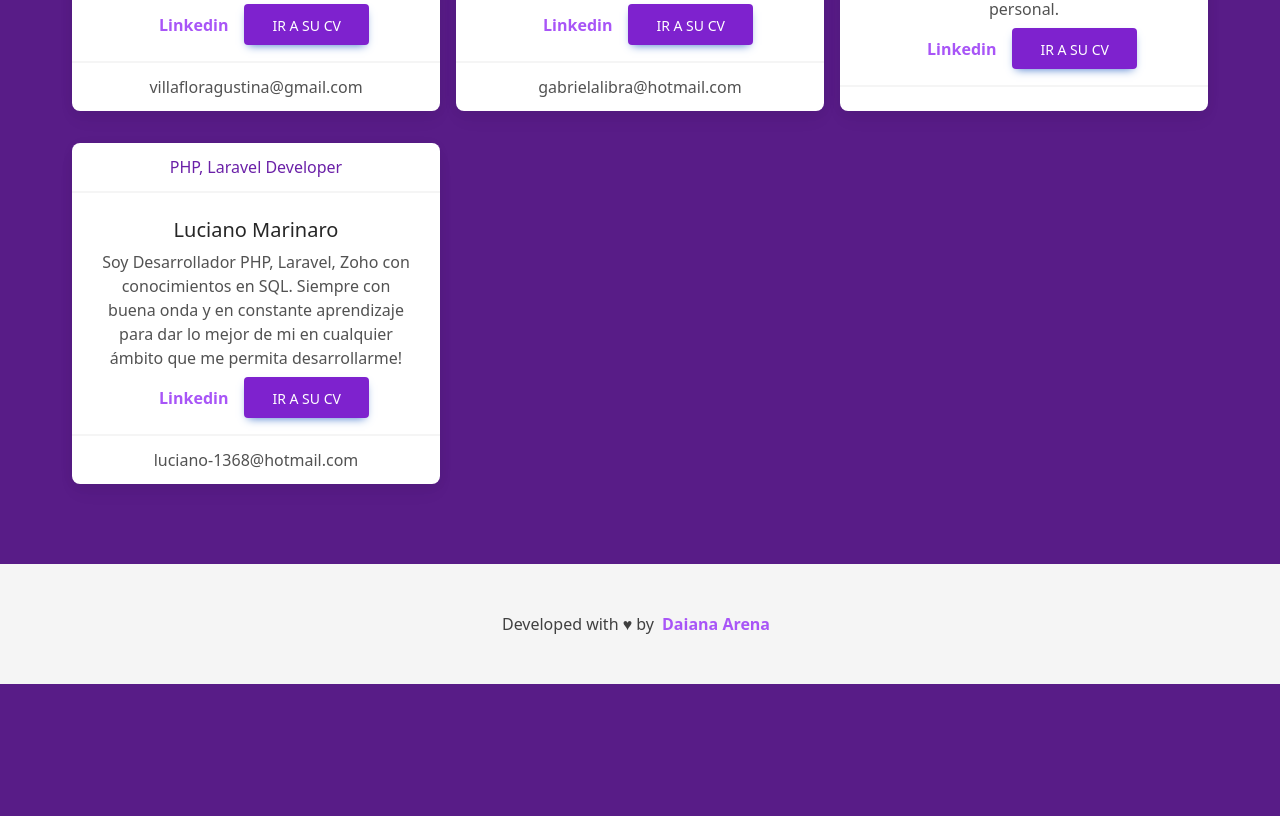
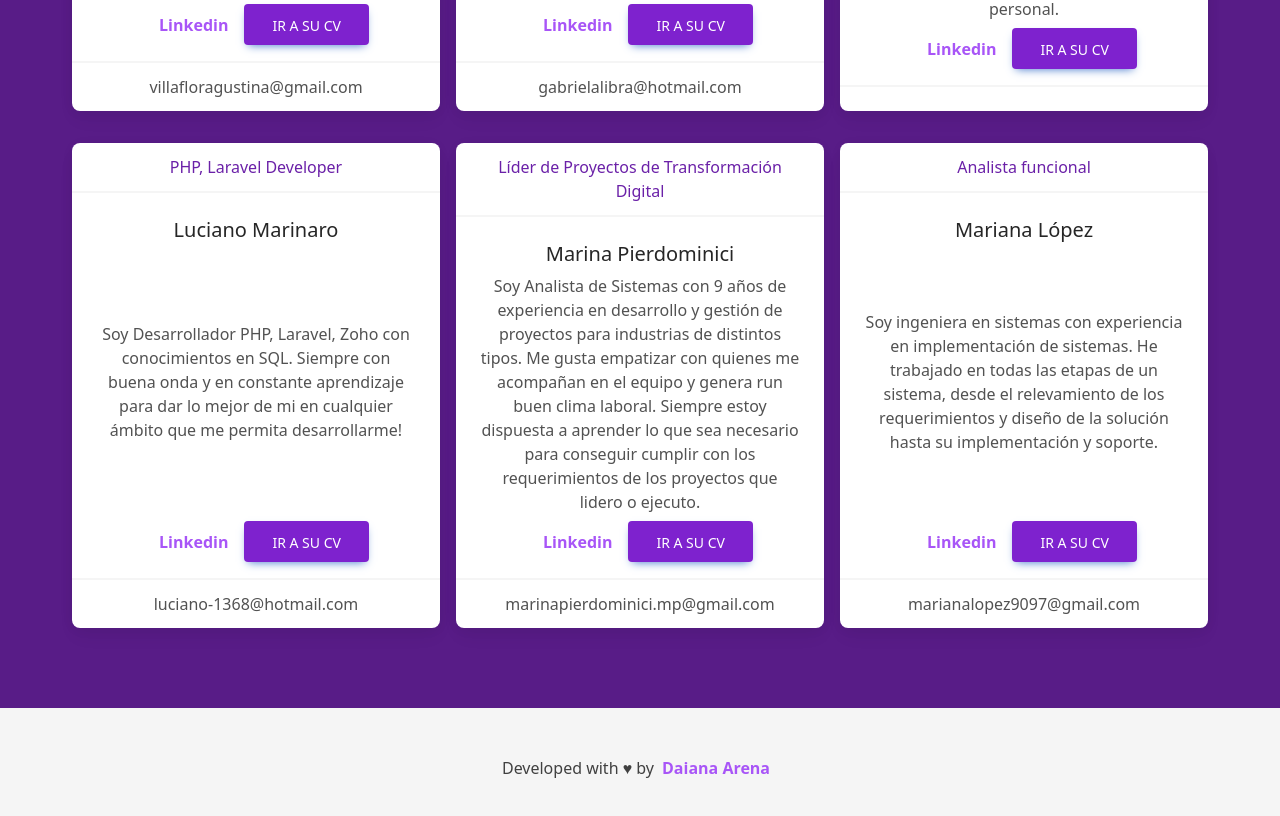
Before and after one commit to DaianaArena/colaborAR, a Next.js app: page / in a window 1280 px wide. Shown: the part 1860-2676 px from the top of the page. Before the commit the page ends 2544 px from the top, so only its background shows below. Built offline with nearby package versions, Linux system fonts and the light colour scheme; what tw-elements would draw is missing.

Commit message:
fixing list

```diff
--- a/src/app/sections/Colaborators.tsx
+++ b/src/app/sections/Colaborators.tsx
@@ -98,6 +98,24 @@ export default function Colaborators() {
       email: "luciano-1368@hotmail.com",
       linkedin: "https://www.linkedin.com/in/luciano-marinaro-a26a42119/",
       resume:"https://drive.google.com/file/d/111P6I6iSXiDLCLi2bxZ6NOJhQPwNl80K/view?usp=drive_link"
+    },
+    {
+      id: 11,
+      name: "Marina Pierdominici",
+      description: "Soy Analista de Sistemas con 9 años de experiencia en desarrollo y gestión de proyectos para industrias de distintos tipos. Me gusta empatizar con quienes me acompañan en el equipo y genera run buen clima laboral. Siempre estoy dispuesta a aprender lo que sea necesario para conseguir cumplir con los requerimientos de los proyectos que lidero o ejecuto.",
+      position: "Líder de Proyectos de Transformación Digital",
+      email: "marinapierdominici.mp@gmail.com",
+      linkedin: "https://www.linkedin.com/in/marinapierdominici",
+      resume:"https://drive.google.com/file/d/1AFu-3jTLKXGYr_zFjNZxlYFofcnudrK8/view?usp=sharing"
+    },
+    {
+      id: 12,
+      name: "Mariana López",
+      description: "Soy ingeniera en sistemas con experiencia en implementación de sistemas. He trabajado en todas las etapas de un sistema, desde el relevamiento de los requerimientos y diseño de la solución hasta su implementación y soporte.",
+      position: "Analista funcional",
+      email: "marianalopez9097@gmail.com",
+      linkedin: "www.linkedin.com/in/mariana-lucia-lopez-0435161b1",
+      resume:"https://drive.google.com/file/d/1DcBkvHl_1w8UxOkBBZN8kMxz5wnVpDS4/view?usp=drive_link"
     }
 
   ])
```
